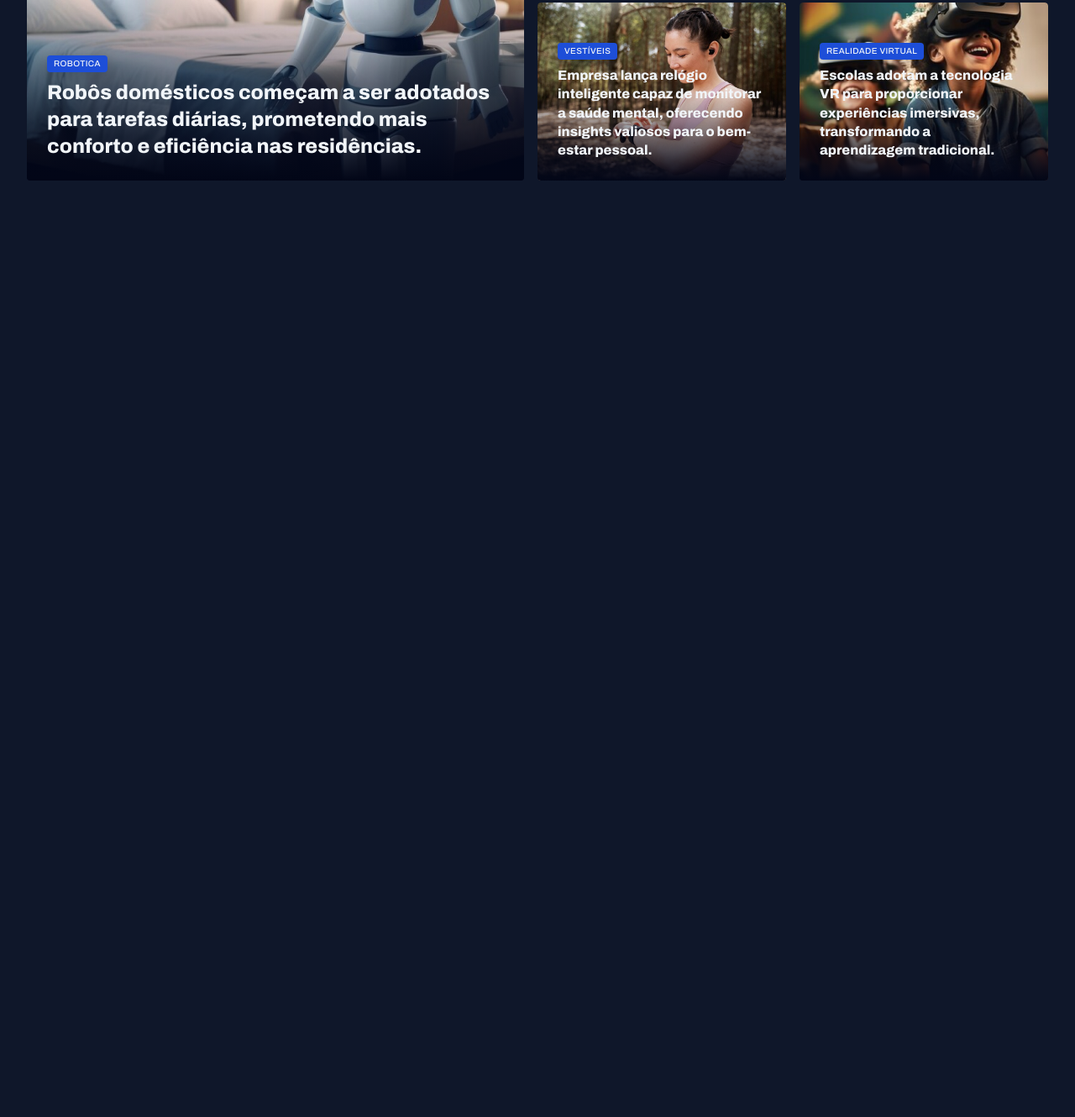
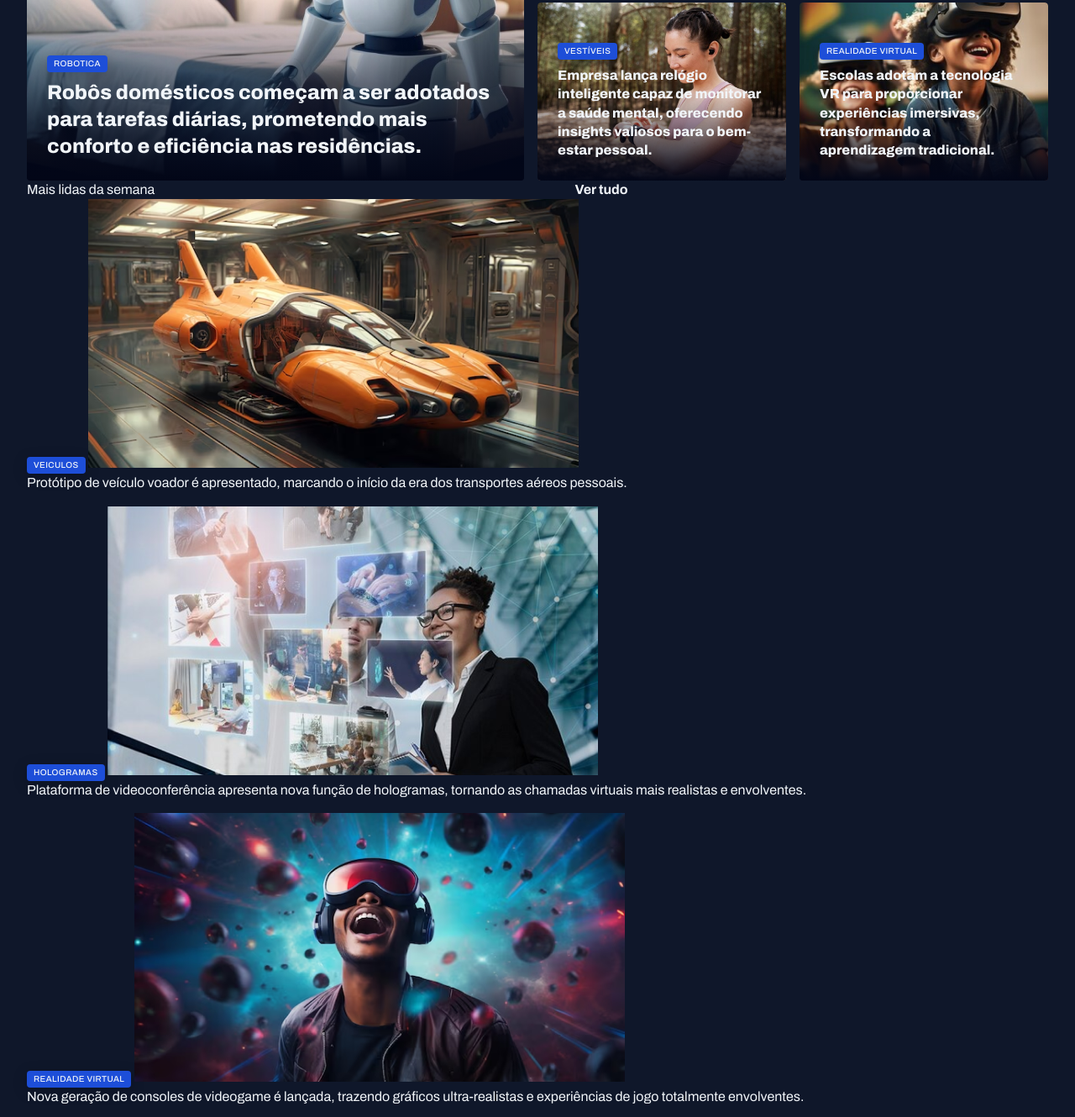
Before and after one commit to leokazuyukinagatani/portal-noticias, a plain HTML site: page index.html in a window 1280 px wide. Shown: the part 380-1710 px from the top of the page at 84% size. Before the commit the page ends 800 px from the top, so only its background shows below. Drawn offline with Linux system fonts and the light colour scheme.

Commit message:
feat: estrutura da secao mais lida da semana

```diff
--- a/index.html
+++ b/index.html
@@ -118,6 +118,64 @@
           </figure>
         </div>
       </section>
+
+      <section id="wekly">
+        <header class="grid grid-flow-col">
+          <h3>Mais lidas da semana</h3>
+          <a href="#" class="grid grid-flow-col">
+            <strong>Ver tudo</strong>
+            <span></span>
+          </a>
+        </header>
+        <div class="grid gap-16">
+          <figure>
+            <span class="content-tag">veiculos</span>
+            <img
+              src="assets/images/Image 06.png"
+              alt="Protótipo de veículo voador é apresentado, marcando o início da
+              era dos transportes aéreos pessoais."
+            />
+            <p>
+              Protótipo de veículo voador é apresentado, marcando o início da
+              era dos transportes aéreos pessoais.
+            </p>
+          </figure>
+          <figure>
+            <span class="content-tag">Hologramas </span>
+            <img
+              src="assets/images/Image 07.png"
+              alt="Plataforma de videoconferência apresenta nova função de hologramas, tornando as chamadas virtuais mais realistas e envolventes."
+            />
+            <p>
+              Plataforma de videoconferência apresenta nova função de
+              hologramas, tornando as chamadas virtuais mais realistas e
+              envolventes.
+            </p>
+          </figure>
+          <figure>
+            <span class="content-tag">Realidade virtual</span>
+            <img
+              src="assets/images/Image 08.png"
+              alt="Nova geração de consoles de videogame é lançada, trazendo gráficos ultra-realistas e experiências de jogo totalmente envolventes."
+            />
+            <p>
+              Nova geração de consoles de videogame é lançada, trazendo gráficos
+              ultra-realistas e experiências de jogo totalmente envolventes.
+            </p>
+          </figure>
+          <figure>
+            <span class="content-tag">Internet</span>
+            <img
+              src="assets/images/Image 09.png"
+              alt="Projeto busca oferecer internet de alta velocidade em áreas remotas através de satélites."
+            />
+            <p>
+              Projeto busca oferecer internet de alta velocidade em áreas
+              remotas através de satélites.
+            </p>
+          </figure>
+        </div>
+      </section>
     </main>
   </body>
 </html>
```
